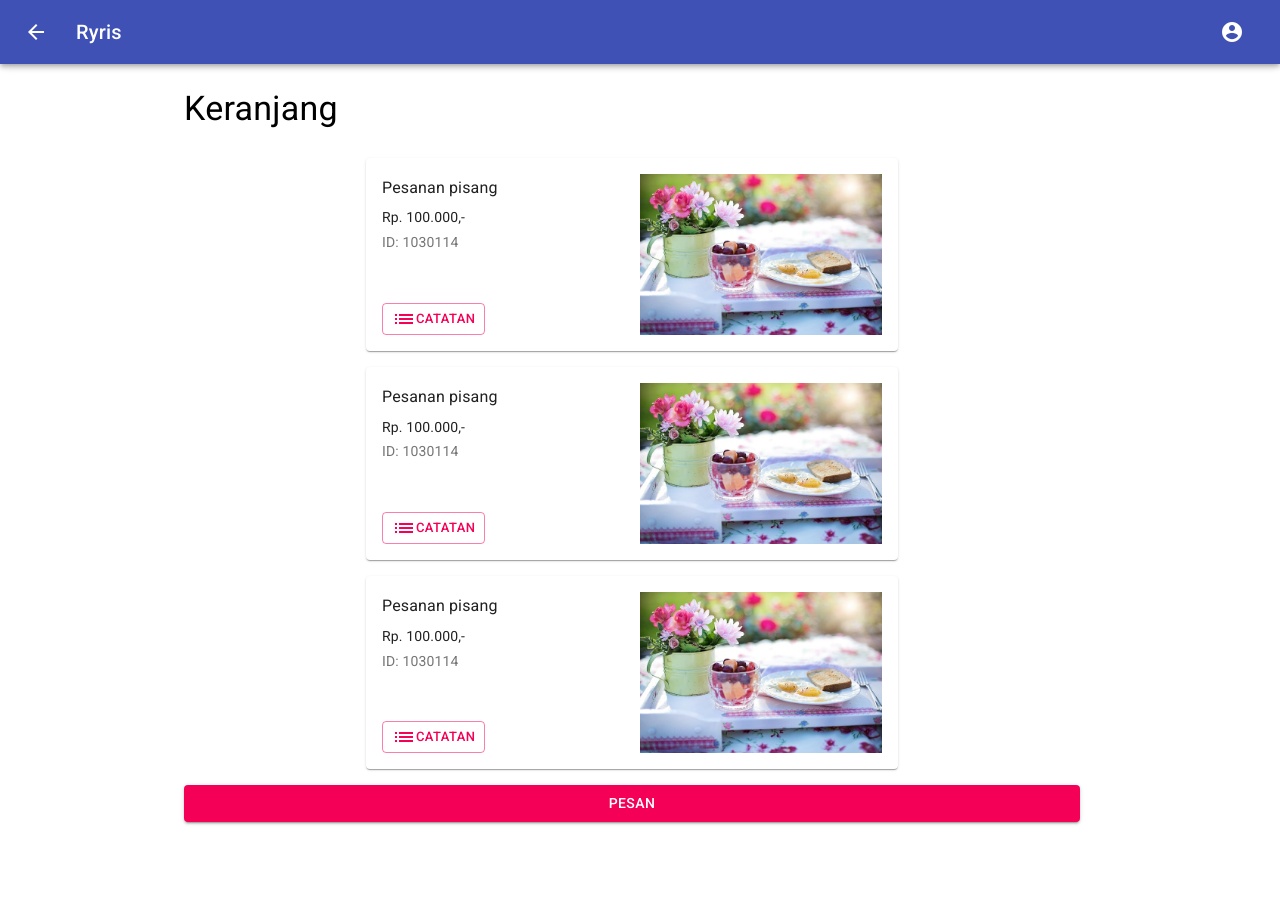
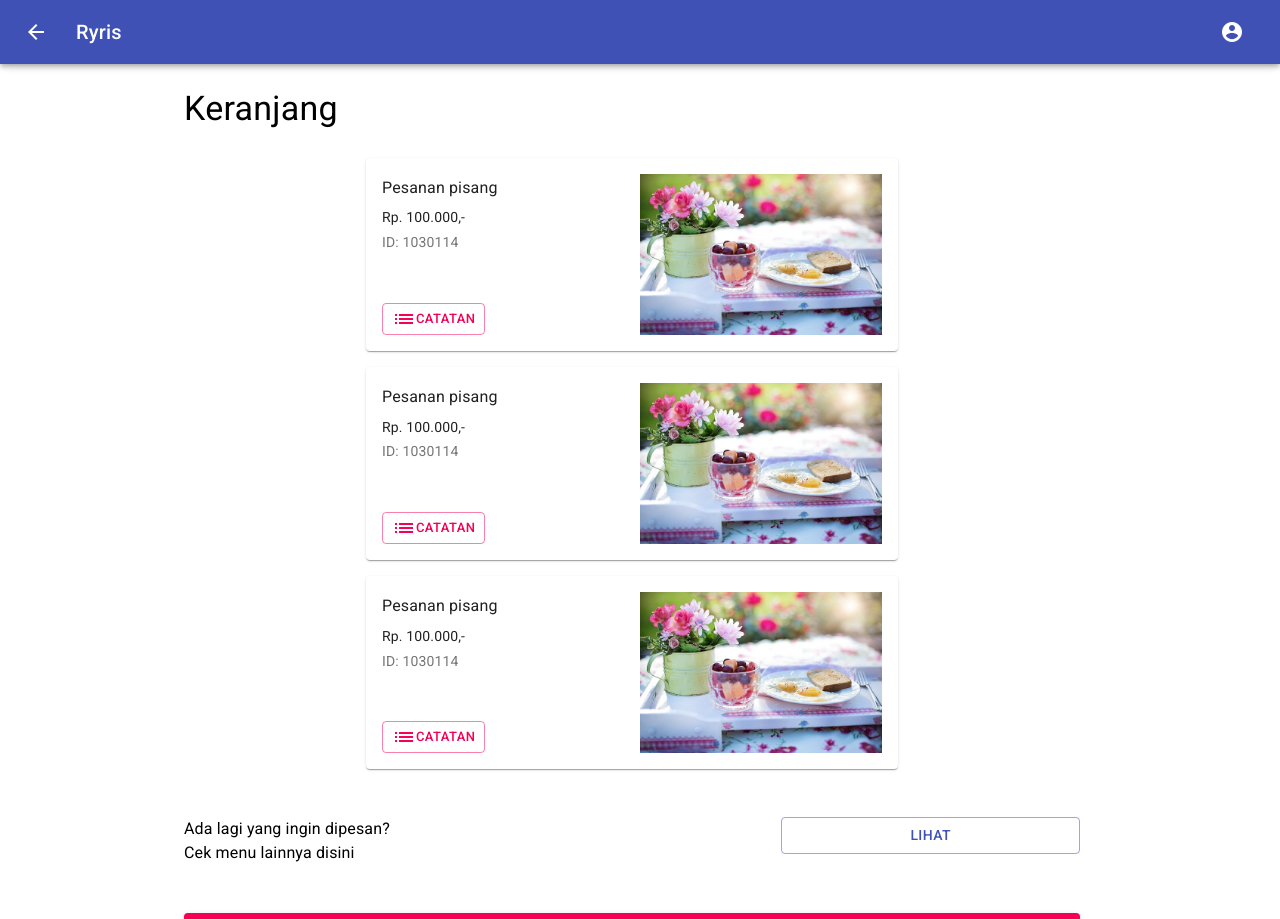
Before and after one commit to ryfazrin/ryris-template, a React (Create React App) app: page /cart in a window 1280 px wide. Shown: the top 919 px of the page. Built offline with nearby package versions, Linux system fonts and the light colour scheme.

Commit message:
update cart pages

```diff
--- a/src/pages/Cart.js
+++ b/src/pages/Cart.js
@@ -1,5 +1,6 @@
 import { Typography, makeStyles, Container, Grid, Button } from "@material-ui/core";
 import CardItem from './../components/cartComponents/CardItem';
+import { Link } from 'react-router-dom';
 
 const useStyles = makeStyles((theme) => ({
   root: {
@@ -8,9 +9,10 @@ const useStyles = makeStyles((theme) => ({
     marginTop: '1rem',
     marginBottom: '6rem',
   },
-  // cardItem: {
-  //   justifyContent: 'center'
-  // }
+  description: {
+    marginTop: '2rem',
+    marginBottom: '2rem',
+  }
 }));
 
 function Cart() {
@@ -18,7 +20,11 @@ function Cart() {
   const item = [];
 
   for (let i = 0; i < 3; i++) {
-    item.push(<Grid item className={classes.cardItem} xs={12}><CardItem /></Grid>);
+    item.push(
+      <Grid item className={classes.cardItem} xs={12}>
+        <CardItem />
+      </Grid>
+    );
   }
 
   return(
@@ -33,10 +39,24 @@ function Cart() {
 
         {item}
 
+        <Grid item xs={12} className={classes.description}>
+          <Grid container>
+            <Grid item xs={8}>
+              <Typography>Ada lagi yang ingin dipesan?</Typography>
+              <Typography>Cek menu lainnya disini</Typography>
+            </Grid>
+            <Grid item xs={4}>
+              <Button variant="outlined" color="primary" fullWidth component={Link} to="/best-selling">
+                Lihat
+              </Button>
+            </Grid>
+          </Grid>
+        </Grid>
+
         <Grid item xs={12}>
-            <Button variant="contained" color="secondary" fullWidth>
-              Pesan
-            </Button>
+          <Button variant="contained" color="secondary" fullWidth component={Link} to="/order-details">
+            Pesan
+          </Button>
         </Grid>
 
       </Grid>
```
